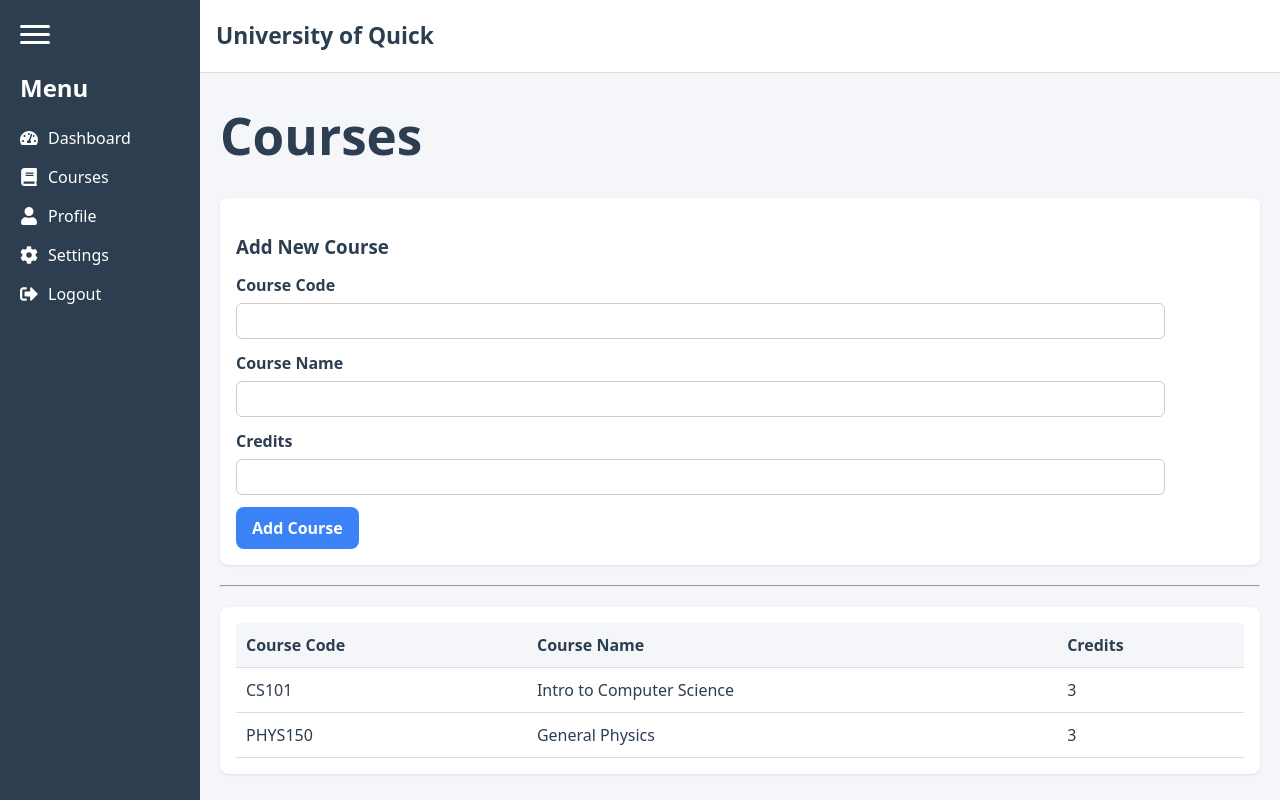
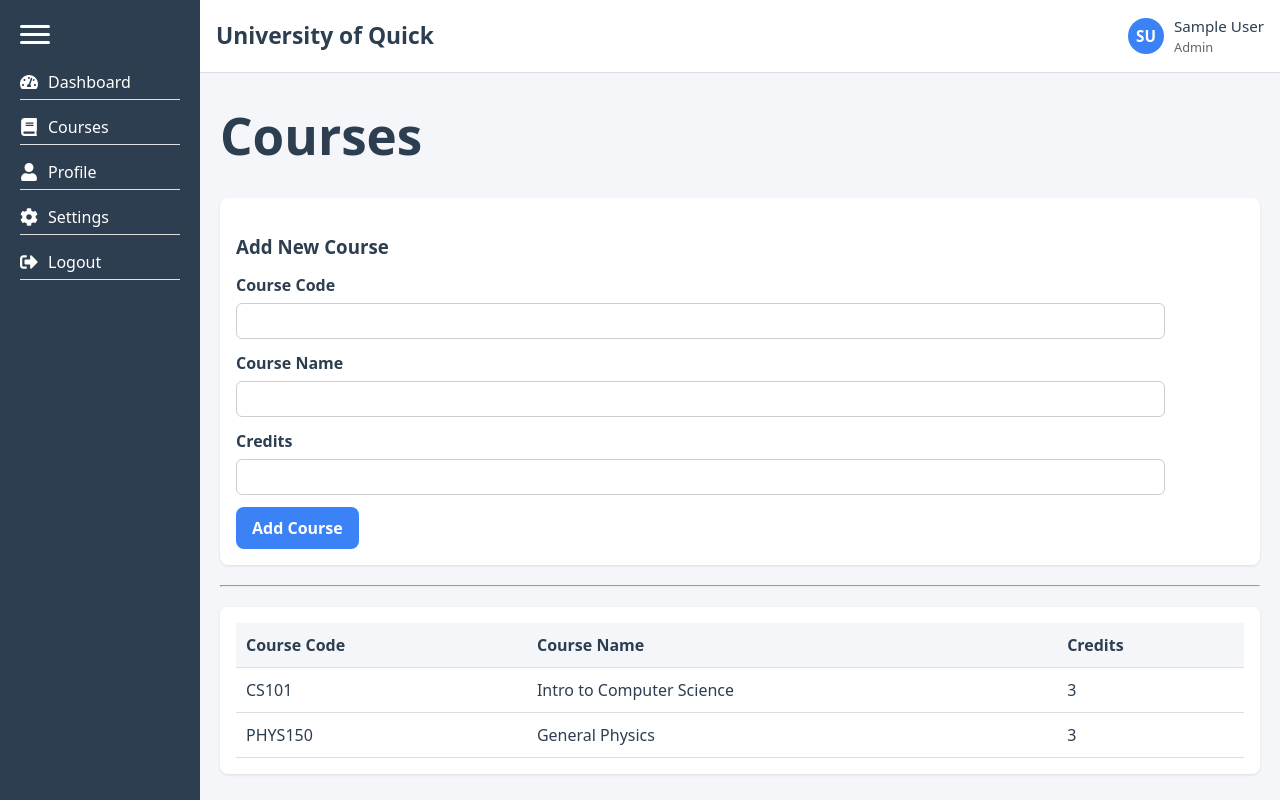
Before and after one commit to mahier8/university-admin, a React (Vite) app: page /courses in a window 1280 px wide. Built offline with nearby package versions, Linux system fonts and the light colour scheme; sample sign-in values are in the browser's storage.

Commit message:
Navbar, added content

```diff
--- a/src/components/layouts/Navbar.tsx
+++ b/src/components/layouts/Navbar.tsx
@@ -1,9 +1,38 @@
 import styled from "@emotion/styled";
+import { useAuth } from "../../contexts/AuthContext";
 
 export default function Navbar() {
+  const { user } = useAuth();
+
+  // Example: user.avatar can be a URL if available
+  const avatarUrl = user?.avatar || null;
+  console.log('avatarUrl')
+  console.log(avatarUrl)
+
+  // Generate initials if no avatar
+  const initials = user
+    ? user.name
+        .split(" ")
+        .map((n) => n[0])
+        .join("")
+        .toUpperCase()
+    : "";
+
   return (
     <NavbarContainer>
       <h2>University of Quick</h2>
+
+      {user && (
+        <ProfileContainer>
+          <Avatar>
+            {avatarUrl ? <img src={avatarUrl} alt={user.name} /> : initials}
+          </Avatar>
+          <ProfileInfo>
+            <Name>{user.name}</Name>
+            <Role>{user.role}</Role>
+          </ProfileInfo>
+        </ProfileContainer>
+      )}
     </NavbarContainer>
   );
 }
@@ -13,7 +42,48 @@ const NavbarContainer = styled.header`
   color: #2c3e50;
   padding: 0px 16px;
   border-bottom: 1px solid #ddd;
-  font-size: 0.95rem; /* Optional: smaller text size */
+  font-size: 0.95rem;
+  display: flex;
+  align-items: center;
+  justify-content: space-between;
+`;
+
+const ProfileContainer = styled.div`
   display: flex;
   align-items: center;
 `;
+
+const Avatar = styled.div`
+  width: 36px;
+  height: 36px;
+  border-radius: 50%;
+  background-color: #3b82f6;
+  color: white;
+  display: flex;
+  align-items: center;
+  justify-content: center;
+  font-weight: bold;
+  margin-right: 10px;
+  overflow: hidden;
+
+  img {
+    width: 100%;
+    height: 100%;
+    object-fit: cover;
+  }
+`;
+
+const ProfileInfo = styled.div`
+  display: flex;
+  flex-direction: column;
+`;
+
+const Name = styled.span`
+  font-weight: 500;
+`;
+
+const Role = styled.span`
+  font-size: 0.8rem;
+  color: #666;
+  text-transform: capitalize;
+`;
--- a/src/components/layouts/Sidebar.tsx
+++ b/src/components/layouts/Sidebar.tsx
@@ -36,7 +36,7 @@ export default function Sidebar() {
 
       {!collapsed && (
         <>
-          <h2>Menu</h2>
+          {/* <h2>Menu</h2> */}
           <ul>
             <li>
               <StyledLink to="/dashboard">
@@ -110,6 +110,8 @@ const SidebarContainer = styled.aside<{ collapsed: boolean }>`
       cursor: pointer;
       display: flex;
       align-items: center;
+      border-bottom: 1px solid #e0e0e0;
+      padding-bottom: 5px;
 
       svg {
         margin-right: 10px;
--- a/src/contexts/AuthContext.tsx
+++ b/src/contexts/AuthContext.tsx
@@ -9,6 +9,7 @@ interface User {
   name: string;
   email: string;
   role: Role;
+  avatar?: string;
 }
 
 interface AuthContextType {
@@ -28,8 +29,8 @@ export const AuthProvider = ({ children }: { children: ReactNode }) => {
   const login = async (email: string, password: string) => {
     // Mock authentication API
     const mockUsers: User[] = [
-      { id: 1, name: "Alice Admin", email: "admin@uni.com", role: "admin" },
-      { id: 2, name: "Bob SuperAdmin", email: "super@uni.com", role: "superadmin" },
+      { id: 1, name: "Alice Admin", email: "admin@uni.com", role: "admin", avatar: "https://i.pravatar.cc/150?img=1"  },
+      { id: 2, name: "Bob SuperAdmin", email: "super@uni.com", role: "superadmin", avatar: "https://i.pravatar.cc/150?img=2"  },
       { id: 3, name: "Charlie Student", email: "student@uni.com", role: "student" },
     ];
 
```
